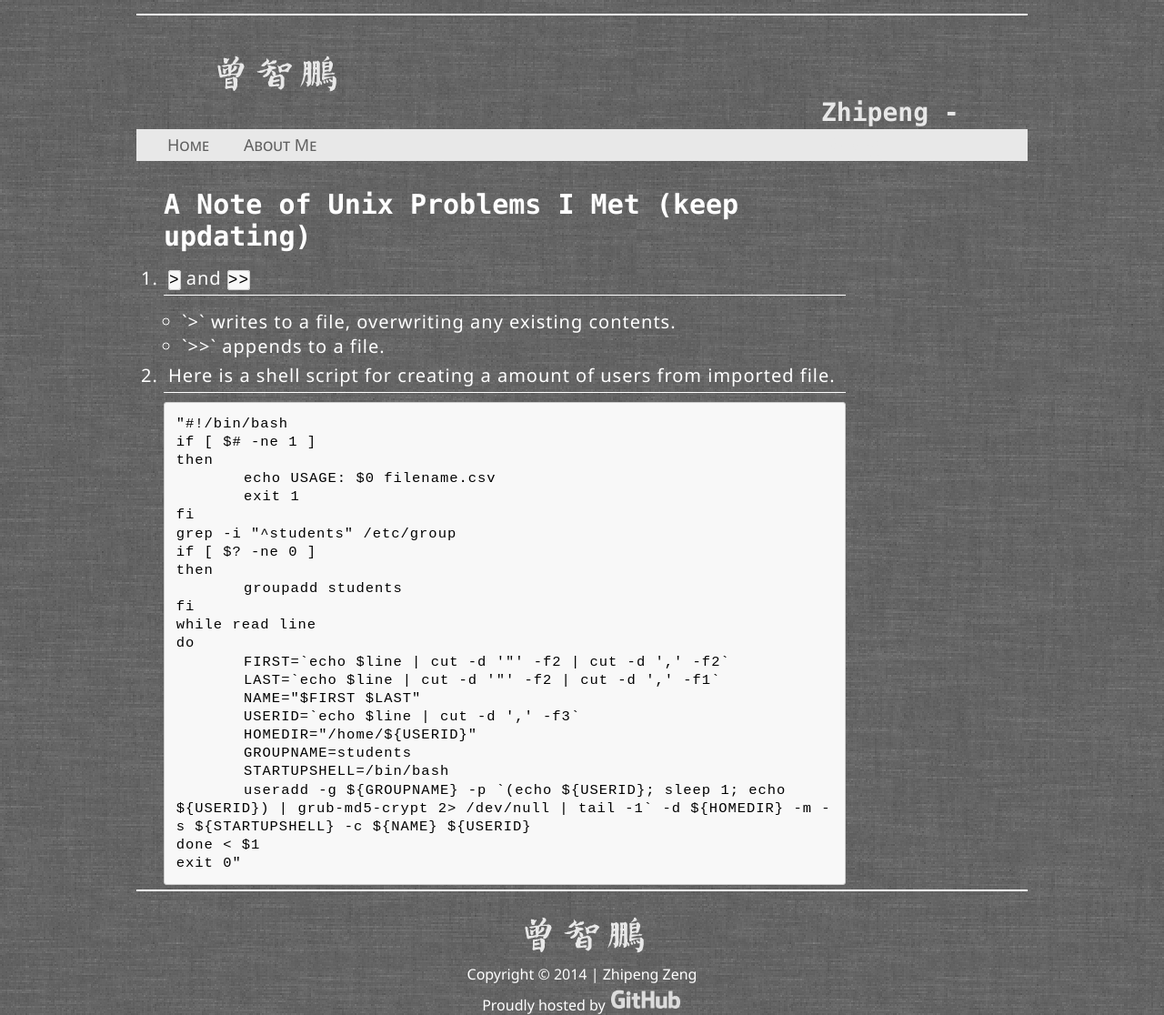
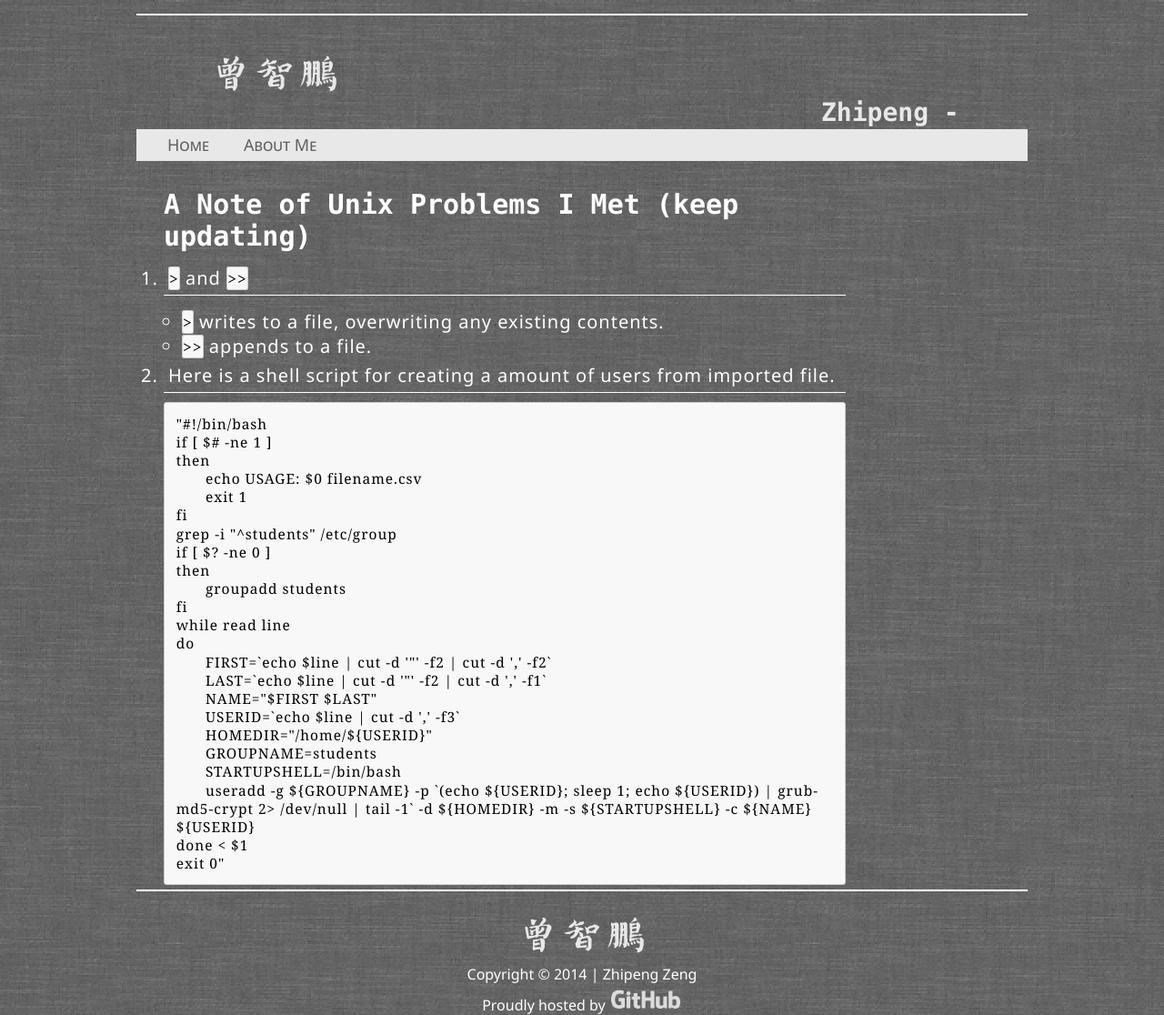
Before and after one commit to ZhipengZeng/AAA-Blog, a Jekyll site: the page built from _posts/2015-02-05-Note-of-Unix.html, in a window 1280 px wide. Shown: the whole page at 91% size. Built offline with Jekyll 4.4.1, drawn with Linux system fonts in a browser that asks for light colours.

Commit message:
change code

```diff
--- a/_posts/2015-02-05-Note-of-Unix.html
+++ b/_posts/2015-02-05-Note-of-Unix.html
@@ -8,8 +8,8 @@ title: Note of Unix
 	<li>
 		<p><code>></code> and <code>>></code></p>
 		<ul>
-			<li>`>` writes to a file, overwriting any existing contents.</li>
-			<li>`>>` appends to a file.</li>
+			<li><code>></code> writes to a file, overwriting any existing contents.</li>
+			<li><code>>></code> appends to a file.</li>
 		</ul>
 	</li>
 	<li>
--- a/styles/default.css
+++ b/styles/default.css
@@ -108,7 +108,7 @@ pre code {
 }
 pre, code {
 	color: #000;
-	font-family: monospace;
+	font-family: Georgia, Palatino, 'Palatino Linotype', Times, 'Times New Roman', serif;
 	font-size: 0.88em;
 	border-radius: 3px;
 	background-color: #F8F8F8;
```
